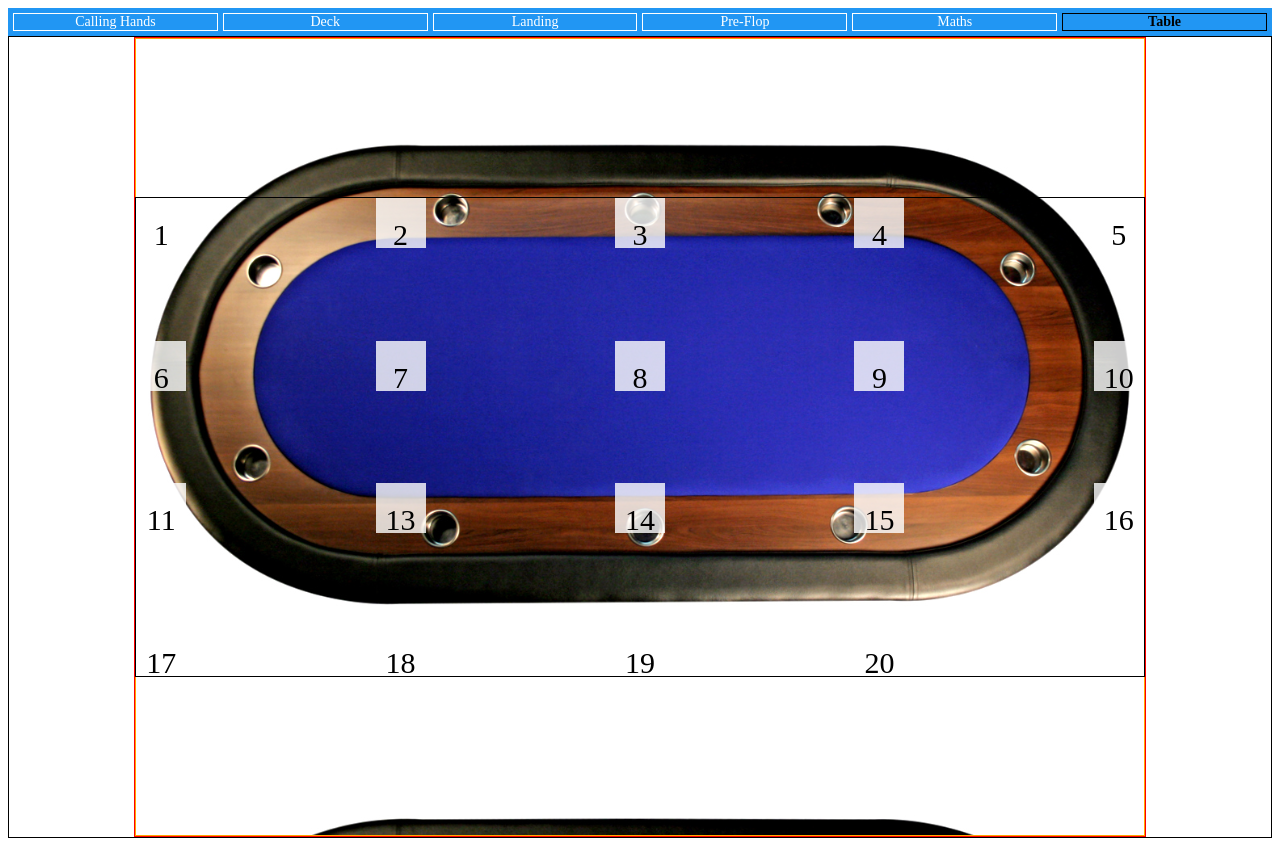
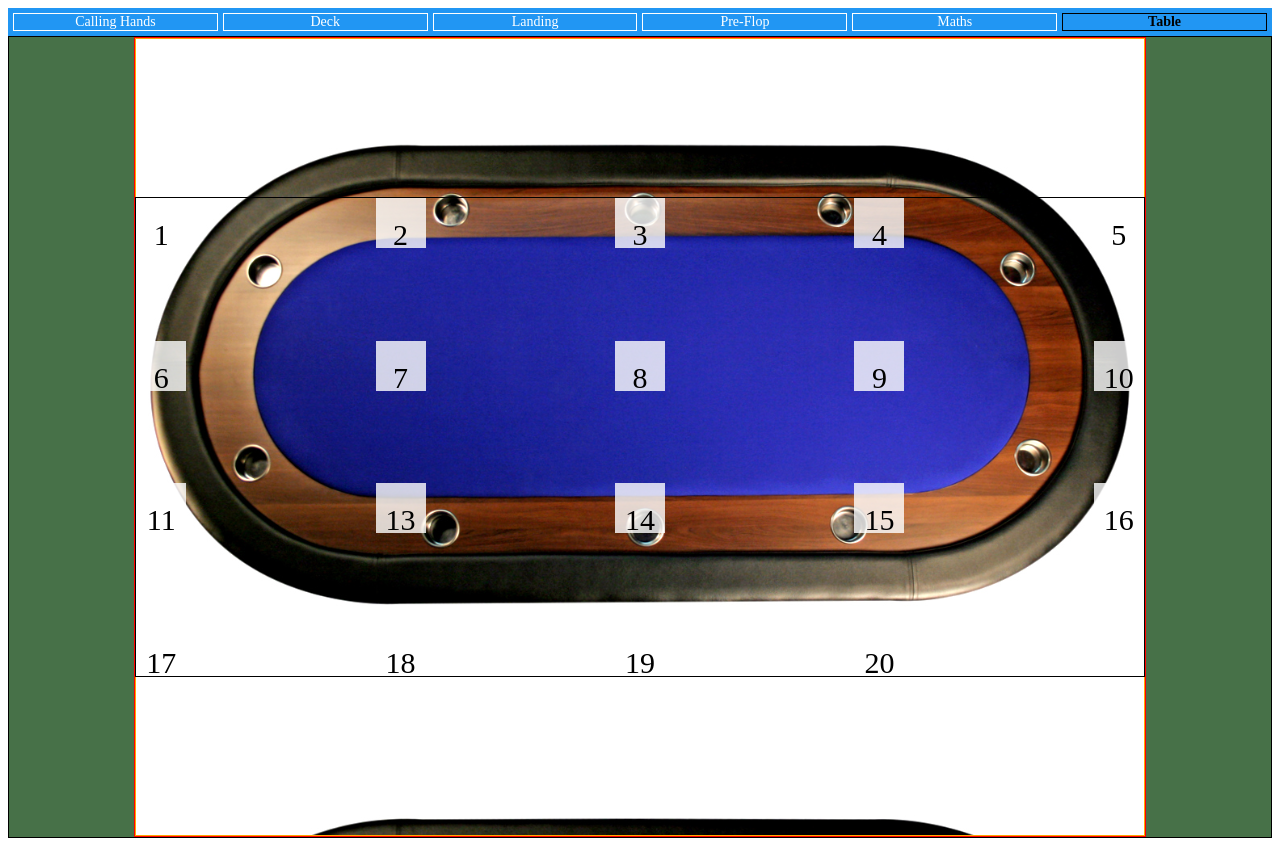
Before and after one commit to SamKnowles/practice, a React (Create React App) app: page /Table in a window 1280 px wide. Built offline with nearby package versions, Linux system fonts and the light colour scheme.

Commit message:
added green felt color to table component

```diff
--- a/src/Styles/Table.css
+++ b/src/Styles/Table.css
@@ -3,6 +3,7 @@
   border: 1px solid black;
   display: flex;
   justify-content: center;
+  background-color: #477148;
 }
 
 .poker-table {
```
